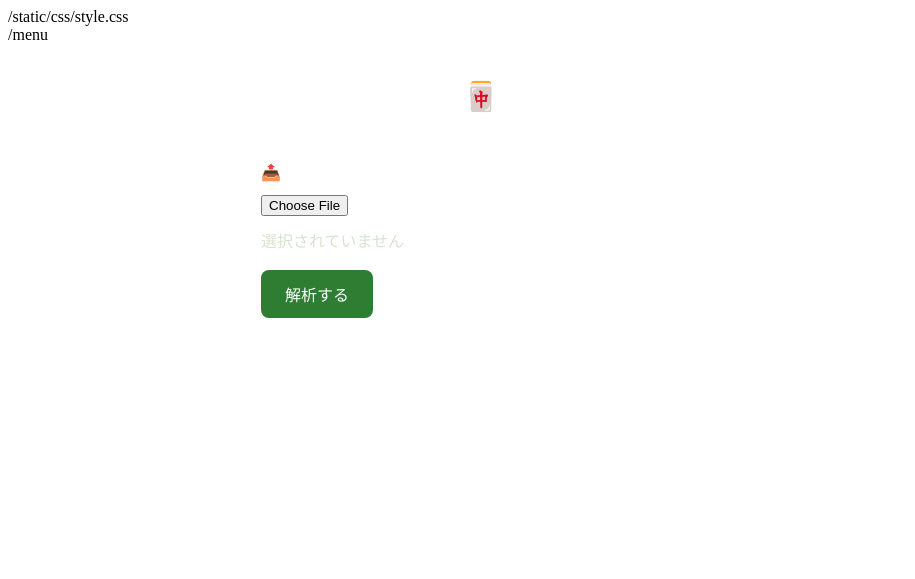
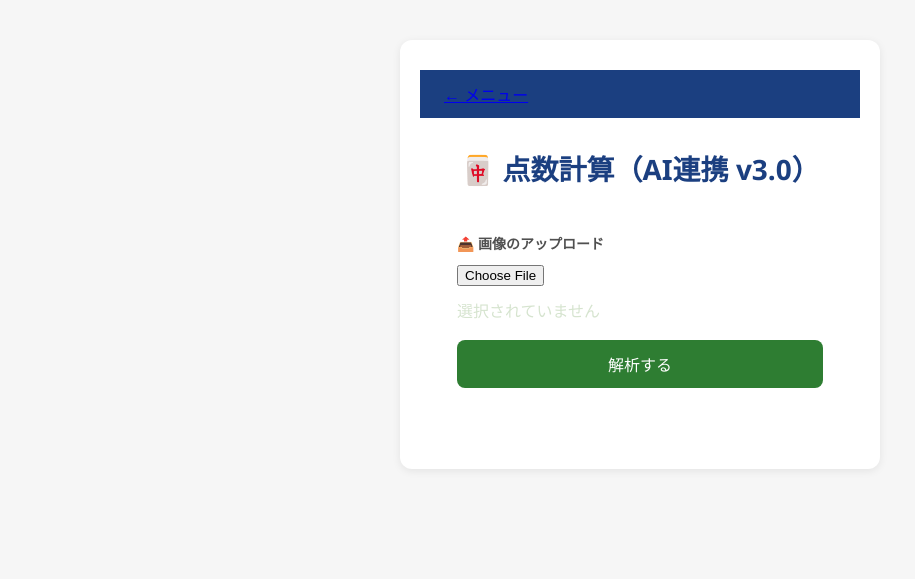
Before and after one commit to yosida-yuta/macnijong, a Flask app: page /score in a window 1280 px wide. Shown: the top 579 px of the page, without its empty margins (0-915 px from the left). Before the commit the page ends 318 px from the top, so only its background shows below. Run offline with Flask 3, Linux system fonts and the light colour scheme.

Commit message:
Macni雀 v3.0 UI 完全リデザイン(他ページと統一)

```diff
--- a/templates/score.html
+++ b/templates/score.html
@@ -3,7 +3,10 @@
 <head>
 <meta charset="UTF-8">
 <title>Macni雀 - 点数計算</title>
-{{ url_for('static', filename='css/style.css') }}
+
+<!-- CSS の読み込み -->
+<link rel="stylesheet" href="{{ url_for('static', filename='css/style.css') }}">
+
 <style>
 .score-wrap {
   max-width: 800px;
@@ -103,6 +106,7 @@
   gap: 16px;
   margin-top: 20px;
 }
+
 @media (max-width: 600px) {
   .result-grid { grid-template-columns: 1fr; }
 }
@@ -150,8 +154,9 @@
 
 <div class="container">
 
+  <!-- ヘッダー -->
   <div class="header">
-    {{ url_for('menu') }}
+    <a href="{{ url_for('menu') }}" class="back-btn">← メニュー</a>
     <span class="nickname">{{ nickname }}</span>
   </div>
 
```
